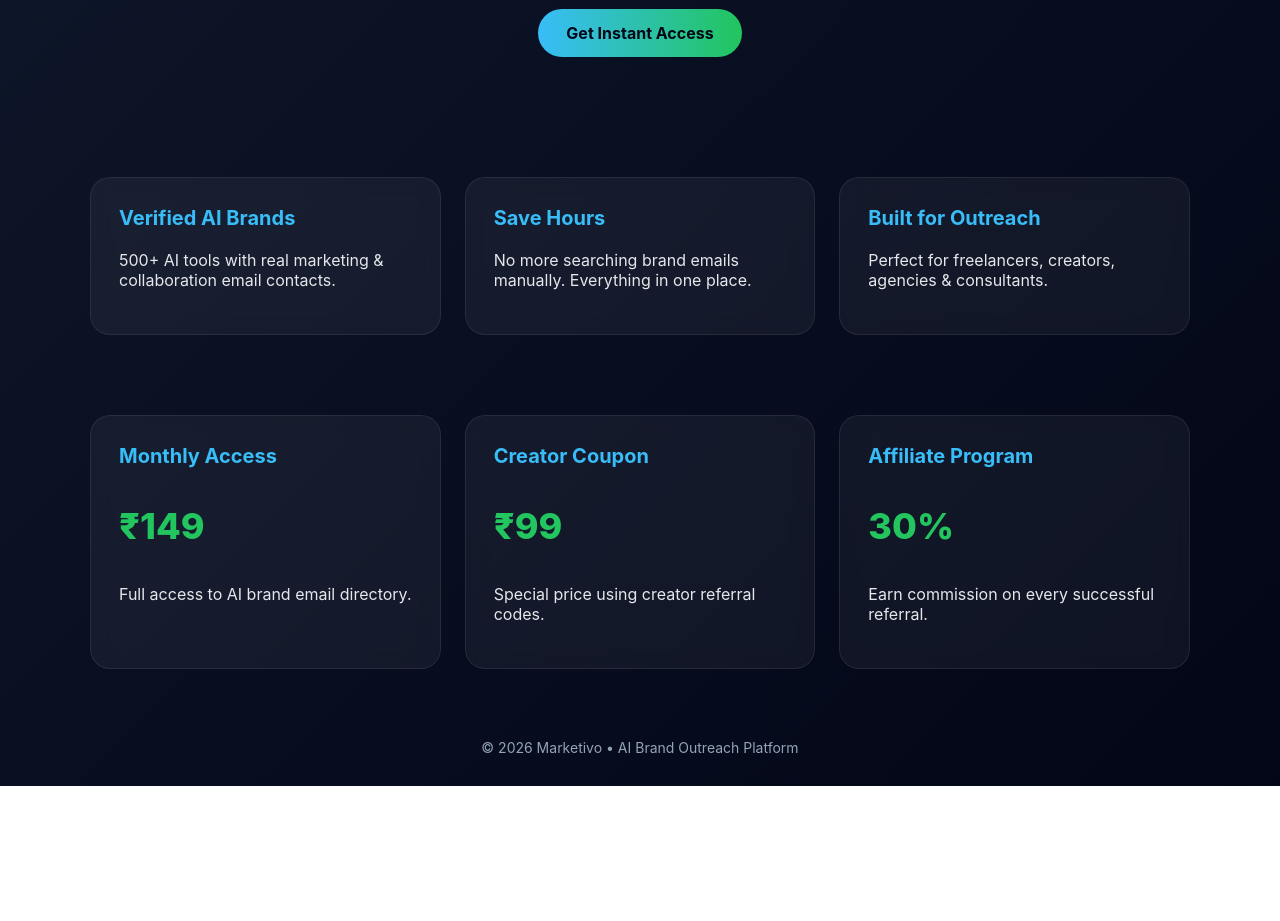
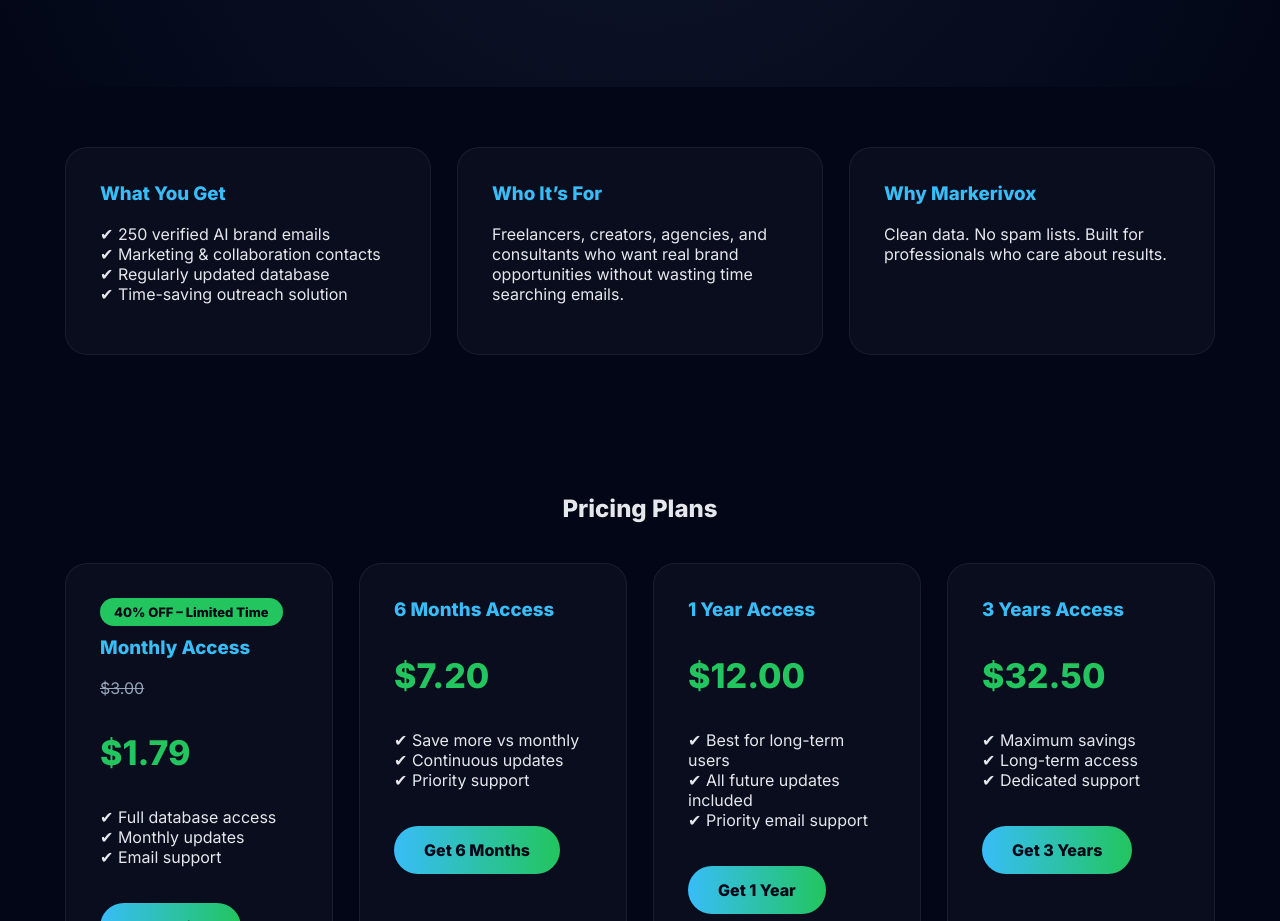
Before and after one commit to sumitgarhwal17-lgtm/Marketivo.github.io, a plain HTML site: page index.html in a window 1280 px wide. Shown: the part 238-1159 px from the top of the page. Before the commit the page ends 1024 px from the top, so only its background shows below. Drawn offline with Linux system fonts and the light colour scheme.

Commit message:
Update index.html

```diff
--- a/index.html
+++ b/index.html
@@ -2,140 +2,203 @@
 <html lang="en">
 <head>
 <meta charset="UTF-8">
-  <title>Marketivo – AI Brand Outreach Platform</title>
+<title>Markerivox – AI Brand Outreach Platform</title>
 <meta name="viewport" content="width=device-width, initial-scale=1">
-  <meta name="description" content="Access verified AI brand marketing and partnership emails. Built for freelancers & creators.">
+<meta name="description" content="Markerivox provides verified AI brand marketing emails for freelancers and creators.">
+
+<link href="https://fonts.googleapis.com/css2?family=Inter:wght@400;600;800&display=swap" rel="stylesheet">
 
 <style>
-    body {
-      margin: 0;
-      font-family: 'Inter', system-ui, -apple-system, BlinkMacSystemFont;
-      background: linear-gradient(135deg, #0f172a, #020617);
-      color: #e5e7eb;
+body{
+  margin:0;
+  font-family:'Inter',sans-serif;
+  background:#020617;
+  color:#e5e7eb;
 }
 
-    header {
-      padding: 80px 20px;
-      text-align: center;
+header{
+  padding:90px 20px;
+  text-align:center;
+  background:radial-gradient(circle at top,#0f172a,#020617);
 }
 
-    header h1 {
-      font-size: 42px;
-      font-weight: 800;
-      margin-bottom: 16px;
-      background: linear-gradient(to right, #38bdf8, #22c55e);
-      -webkit-background-clip: text;
-      -webkit-text-fill-color: transparent;
+header h1{
+  font-size:46px;
+  font-weight:800;
+  margin-bottom:16px;
+  background:linear-gradient(to right,#38bdf8,#22c55e);
+  -webkit-background-clip:text;
+  -webkit-text-fill-color:transparent;
 }
 
-    header p {
-      font-size: 18px;
-      max-width: 700px;
-      margin: auto;
-      color: #cbd5f5;
+header p{
+  max-width:720px;
+  margin:auto;
+  font-size:18px;
+  color:#cbd5f5;
 }
 
-    .btn {
-      margin-top: 30px;
-      display: inline-block;
-      background: linear-gradient(to right, #38bdf8, #22c55e);
-      color: #020617;
-      padding: 14px 28px;
-      border-radius: 999px;
-      font-weight: 700;
-      text-decoration: none;
+section{
+  max-width:1150px;
+  margin:auto;
+  padding:60px 20px;
 }
 
-    section {
-      max-width: 1100px;
-      margin: auto;
-      padding: 40px 20px;
+.grid{
+  display:grid;
+  grid-template-columns:repeat(auto-fit,minmax(260px,1fr));
+  gap:26px;
 }
 
-    .grid {
-      display: grid;
-      grid-template-columns: repeat(auto-fit, minmax(260px, 1fr));
-      gap: 24px;
+.card{
+  background:#ffffff08;
+  border-radius:22px;
+  padding:34px;
+  border:1px solid #ffffff10;
 }
 
-    .card {
-      background: rgba(255,255,255,0.05);
-      backdrop-filter: blur(10px);
-      border-radius: 20px;
-      padding: 28px;
-      border: 1px solid rgba(255,255,255,0.08);
+.card h3{
+  margin-top:0;
+  color:#38bdf8;
 }
 
-    .card h3 {
-      margin-top: 0;
-      font-size: 20px;
-      color: #38bdf8;
+.price{
+  font-size:34px;
+  font-weight:800;
+  color:#22c55e;
 }
 
-    .price {
-      font-size: 36px;
-      font-weight: 800;
-      color: #22c55e;
+.strike{
+  text-decoration:line-through;
+  color:#94a3b8;
+  font-size:16px;
 }
 
-    footer {
-      text-align: center;
-      padding: 30px;
-      color: #94a3b8;
-      font-size: 14px;
+.badge{
+  display:inline-block;
+  background:#22c55e;
+  color:#020617;
+  padding:6px 14px;
+  border-radius:999px;
+  font-size:13px;
+  font-weight:700;
+  margin-bottom:10px;
+}
+
+.btn{
+  display:inline-block;
+  margin-top:20px;
+  padding:14px 30px;
+  background:linear-gradient(to right,#38bdf8,#22c55e);
+  color:#020617;
+  font-weight:700;
+  border-radius:999px;
+  text-decoration:none;
+}
+
+footer{
+  text-align:center;
+  padding:30px;
+  color:#94a3b8;
+  font-size:14px;
 }
 </style>
 </head>
+
 <body>
 
 <header>
-  <h1>Marketivo</h1>
+  <h1>Markerivox</h1>
   <p>
-    AI Brand Outreach Platform for Freelancers & Creators.
-    Get instant access to verified marketing & partnership emails of AI tools.
+    A professional AI brand outreach platform for freelancers, creators, and agencies.
+    Access verified marketing & partnership emails to pitch smarter and faster.
   </p>
-  <a href="#pricing" class="btn">Get Instant Access</a>
 </header>
 
 <section>
   <div class="grid">
     <div class="card">
-      <h3>Verified AI Brands</h3>
-      <p>500+ AI tools with real marketing & collaboration email contacts.</p>
+      <h3>What You Get</h3>
+      <p>
+        ✔ 250 verified AI brand emails<br>
+        ✔ Marketing & collaboration contacts<br>
+        ✔ Regularly updated database<br>
+        ✔ Time-saving outreach solution
+      </p>
     </div>
     <div class="card">
-      <h3>Save Hours</h3>
-      <p>No more searching brand emails manually. Everything in one place.</p>
+      <h3>Who It’s For</h3>
+      <p>
+        Freelancers, creators, agencies, and consultants who want real brand
+        opportunities without wasting time searching emails.
+      </p>
     </div>
     <div class="card">
-      <h3>Built for Outreach</h3>
-      <p>Perfect for freelancers, creators, agencies & consultants.</p>
+      <h3>Why Markerivox</h3>
+      <p>
+        Clean data. No spam lists. Built for professionals who care about results.
+      </p>
     </div>
   </div>
 </section>
 
-<section id="pricing">
+<section>
+  <h2 style="text-align:center;margin-bottom:40px;">Pricing Plans</h2>
+
   <div class="grid">
+
     <div class="card">
+      <span class="badge">40% OFF – Limited Time</span>
       <h3>Monthly Access</h3>
-      <p class="price">₹149</p>
-      <p>Full access to AI brand email directory.</p>
+      <p class="strike">$3.00</p>
+      <p class="price">$1.79</p>
+      <p>
+        ✔ Full database access<br>
+        ✔ Monthly updates<br>
+        ✔ Email support
+      </p>
+      <a href="#" class="btn">Subscribe</a>
     </div>
+
     <div class="card">
-      <h3>Creator Coupon</h3>
-      <p class="price">₹99</p>
-      <p>Special price using creator referral codes.</p>
+      <h3>6 Months Access</h3>
+      <p class="price">$7.20</p>
+      <p>
+        ✔ Save more vs monthly<br>
+        ✔ Continuous updates<br>
+        ✔ Priority support
+      </p>
+      <a href="#" class="btn">Get 6 Months</a>
     </div>
+
     <div class="card">
-      <h3>Affiliate Program</h3>
-      <p class="price">30%</p>
-      <p>Earn commission on every successful referral.</p>
+      <h3>1 Year Access</h3>
+      <p class="price">$12.00</p>
+      <p>
+        ✔ Best for long-term users<br>
+        ✔ All future updates included<br>
+        ✔ Priority email support
+      </p>
+      <a href="#" class="btn">Get 1 Year</a>
     </div>
+
+    <div class="card">
+      <h3>3 Years Access</h3>
+      <p class="price">$32.50</p>
+      <p>
+        ✔ Maximum savings<br>
+        ✔ Long-term access<br>
+        ✔ Dedicated support
+      </p>
+      <a href="#" class="btn">Get 3 Years</a>
+    </div>
+
   </div>
 </section>
 
 <footer>
-  © 2026 Marketivo • AI Brand Outreach Platform
+  Support: <a href="mailto:sumitgarhwal17@gmail.com" style="color:#38bdf8;">sumitgarhwal17@gmail.com</a><br>
+  © 2026 Markerivox • All rights reserved
 </footer>
 
 </body>
```
Lines whose indentation alone changed are shown as unchanged.
